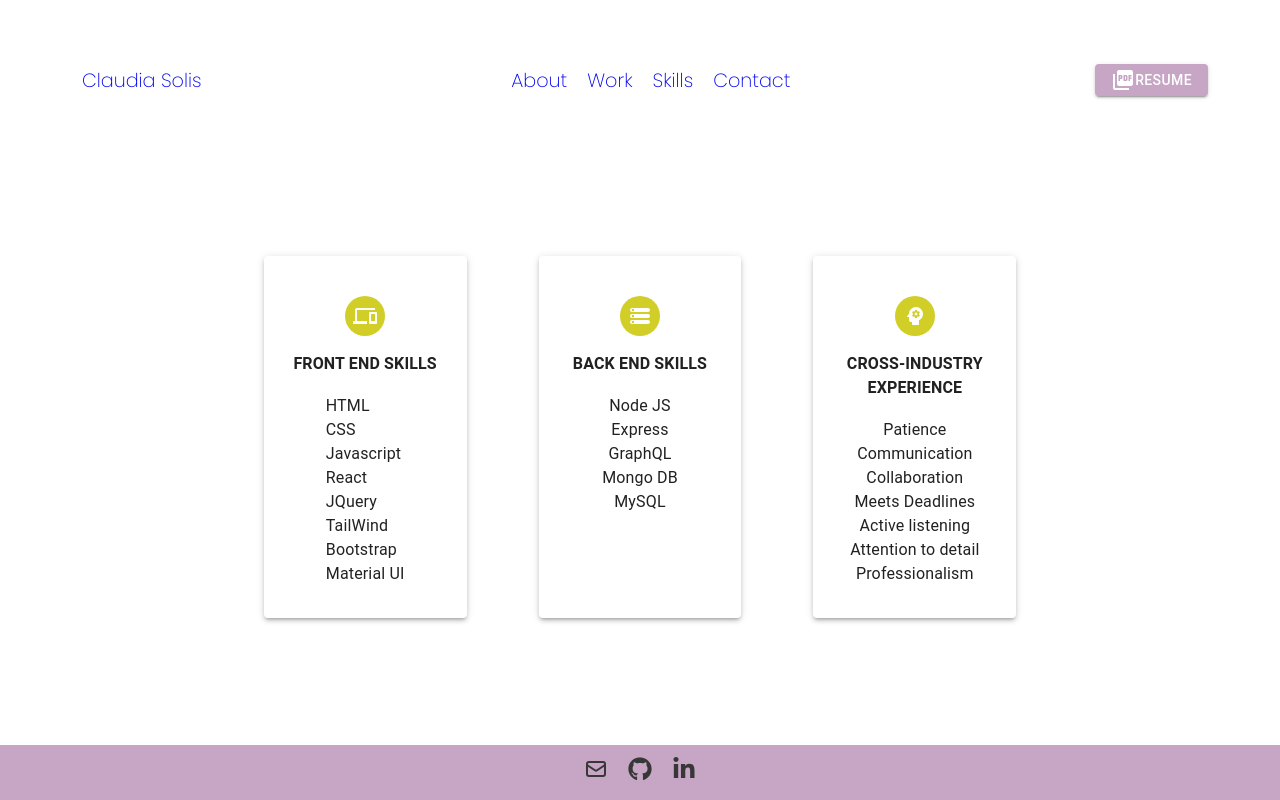
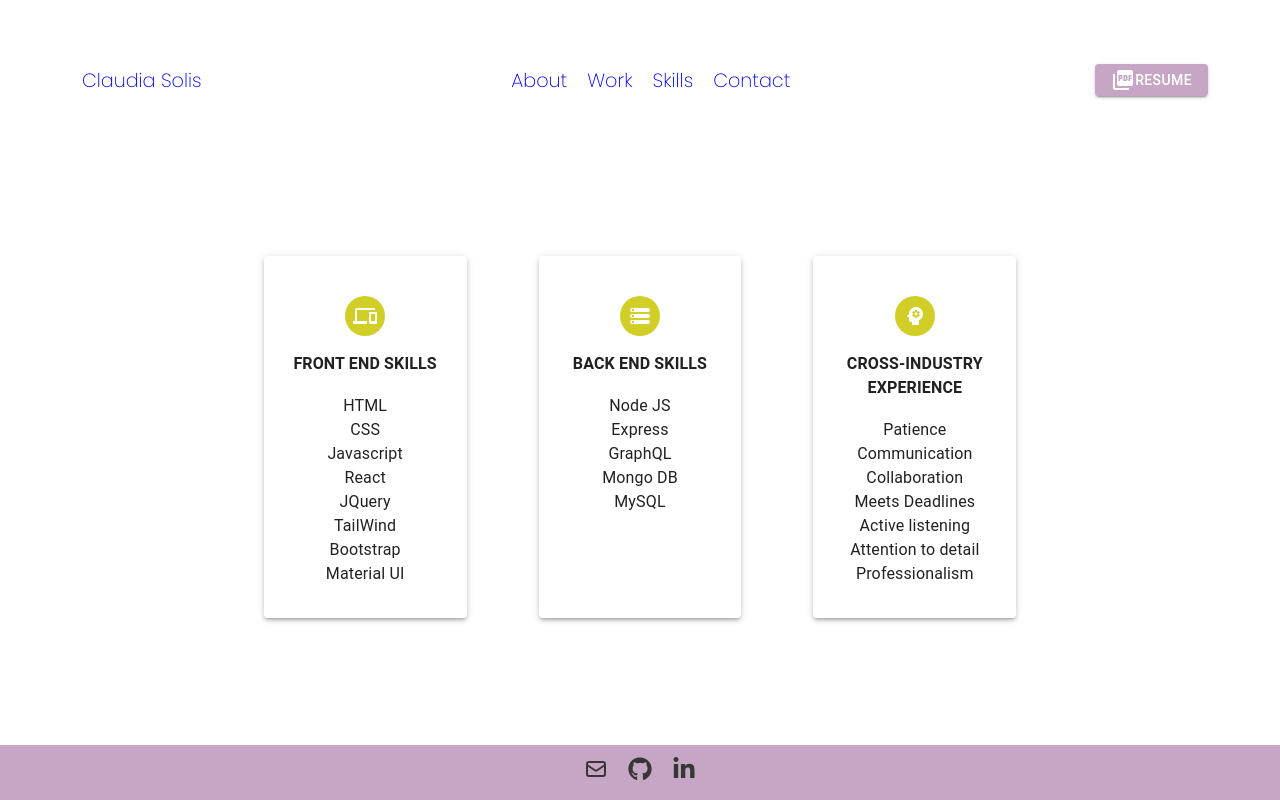
Before and after one commit to cjsolis12/claudia-solis, a React (Vite) app: page /skills in a window 1280 px wide. Built offline with nearby package versions, Linux system fonts and the light colour scheme.

Commit message:
added skills text alignment

```diff
--- a/src/pages/Skills.jsx
+++ b/src/pages/Skills.jsx
@@ -20,7 +20,7 @@ export default function Skills() {
           item
           xs={12}
           md={4}
-          sx={{ padding: "16px", alignItems: "center", justifyContent:"center" }}
+          sx={{textAlign: "center", padding: "16px"  }}
         >
           <Grow in={true} easing="ease-in-out" timeout={1200}>
             <Paper
@@ -74,7 +74,6 @@ export default function Skills() {
               sx={{
                 display: "flex",
                 flexDirection: "column",
-                paddingTop: "3rem",
                 alignItems: "center",
                 padding: "8px",
                 minHeight: "100%",
```
